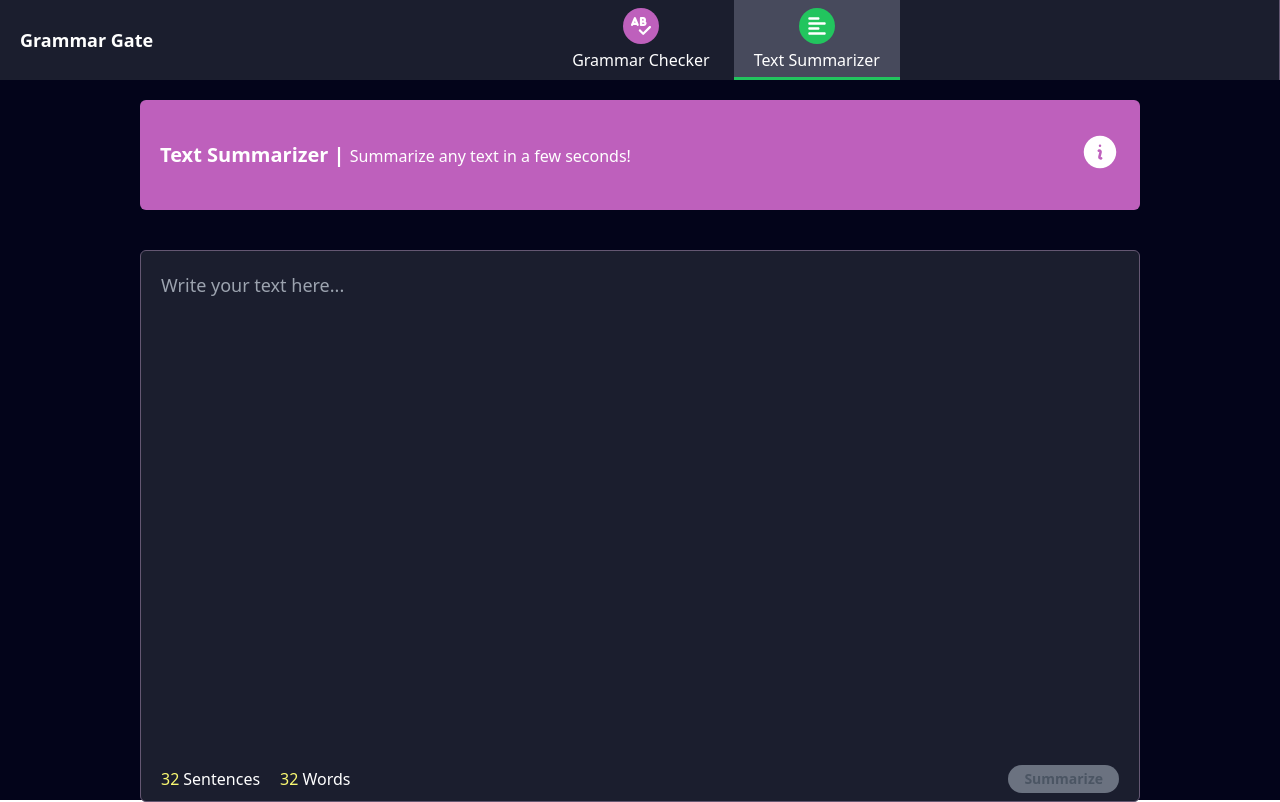
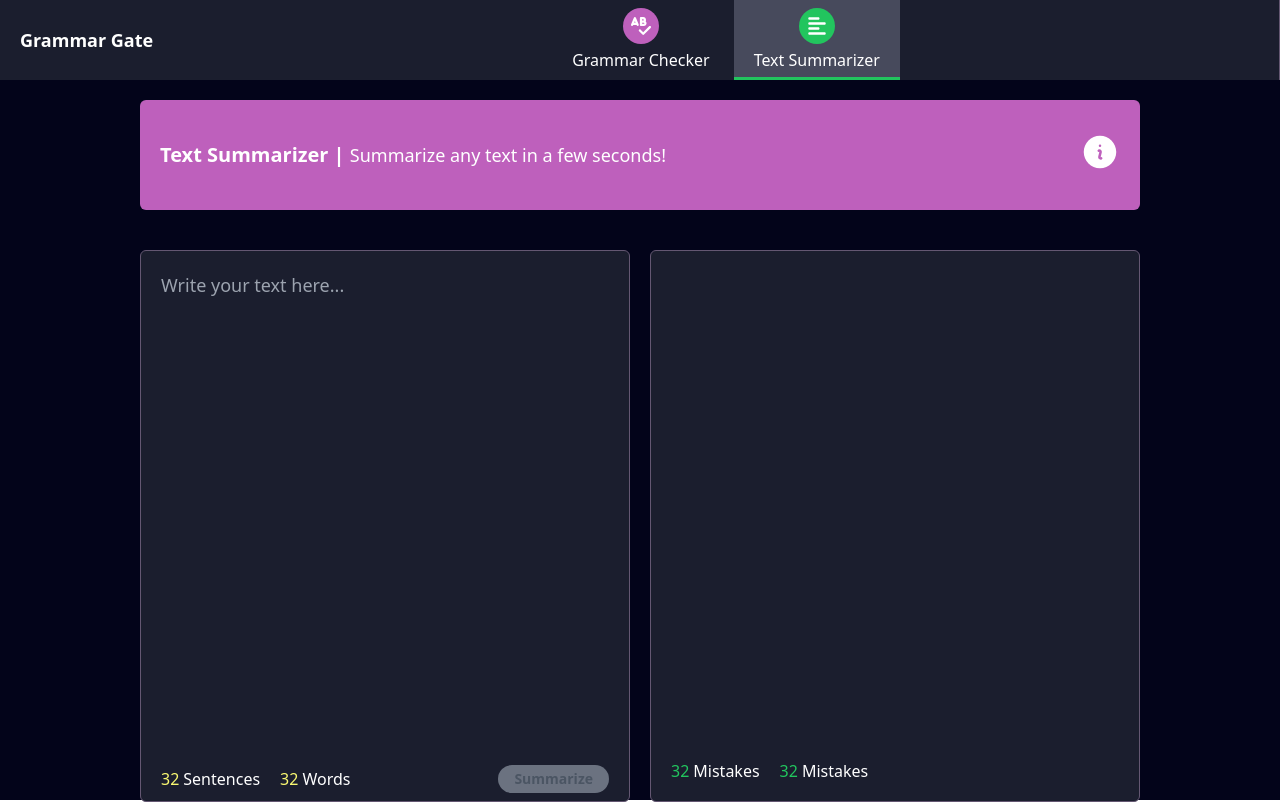
Before and after one commit to GabrielCarames/grammar-gate, a Next.js app: page /text-summarizer in a window 1280 px wide. Built offline with nearby package versions, Linux system fonts and the light colour scheme; no server answers.

Commit message:
feat(text-summarizer): add textarea content

```diff
--- a/src/components/TextareaHeader.tsx
+++ b/src/components/TextareaHeader.tsx
@@ -10,7 +10,7 @@ export default function TextareaHeader({
   return (
     <header className="bg-pink-1 py-8 px-5 h-max mb-10 rounded-md flex justify-between items-center">
       <h1 className="text-base md:text-lg lg:text-xl font-bold leading-none text-center">
-        {title} | <span className="font-normal text-base md:text-base">{description}</span>
+        {title} | <span className="font-normal text-base md:text-lg">{description}</span>
       </h1>
       <InfoButtonSection />
     </header>
--- a/src/components/TextareaSection.tsx
+++ b/src/components/TextareaSection.tsx
@@ -18,14 +18,16 @@ TextareaSection.Header = function Header({
 }
 
 TextareaSection.TextareaWrapper = function TextareaWrapper({
-  children
+  children,
+  className
 }: {
   children?: React.ReactNode
+  className?: string
 }) {
   const { onChange, loading } = useTextarea()
 
   return (
-    <div className="border border-gray-2 bg-gray-1 rounded-md">
+    <div className={`border border-gray-2 bg-gray-1 rounded-md ${className}`}>
       <Textarea onChange={onChange} />
       {children ? children : <TextareaFooter loading={loading} />}
     </div>
--- a/src/pages/text-summarizer/index.tsx
+++ b/src/pages/text-summarizer/index.tsx
@@ -1,4 +1,5 @@
 import Navbar from "@/components/Navbar"
+import { SummarizedText } from "@/components/SummarizedText"
 import SummarizerTextareaFooter from "@/components/SummarizerTextareaFooter"
 import TextareaSection from "@/components/TextareaSection"
 import Head from "next/head"
@@ -22,9 +23,15 @@ export default function TextSummarizer() {
                 title="Text Summarizer"
                 description="Summarize any text in a few seconds!"
               />
-              <TextareaSection.TextareaWrapper>
-                <SummarizerTextareaFooter />
-              </TextareaSection.TextareaWrapper>
+              <div className="w-full flex gap-5">
+                <TextareaSection.TextareaWrapper className="!w-[50%]">
+                  <SummarizerTextareaFooter />
+                </TextareaSection.TextareaWrapper>
+                <SummarizedText>
+                  <SummarizedText.SummarizedTextContent />
+                  <SummarizedText.SummarizedTextFooter />
+                </SummarizedText>
+              </div>
             </TextareaSection>
           </div>
         </div>
```
